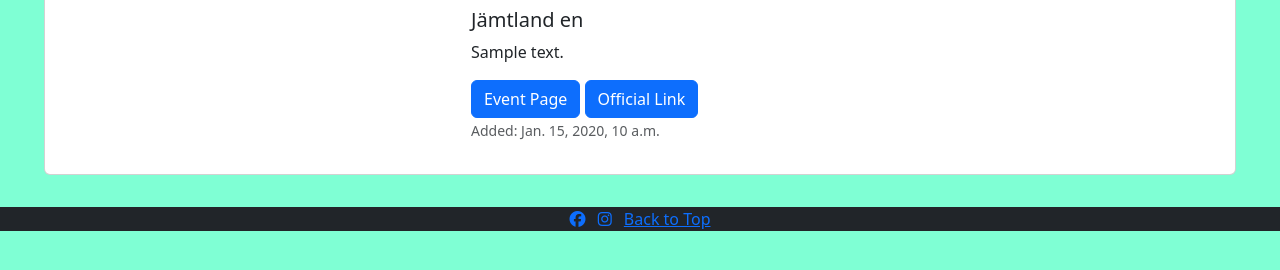
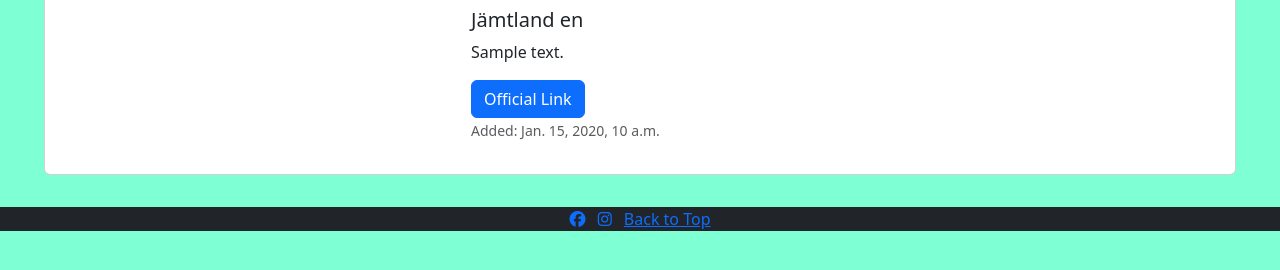
Before and after one commit to PjHurtig/events-in-town, a Django app: a page that uses templates/post_detail.html in a window 1280 px wide. Shown: the part 150-420 px from the top of the page. Run offline with Django 3.2, Linux system fonts and the light colour scheme; tables that the repository leaves empty hold one stand-in row (values such as "Sample post"); some libraries are stand-ins or nearby versions.

Commit message:
remove event link from post detail

```diff
--- a/templates/post_detail.html
+++ b/templates/post_detail.html
@@ -23,7 +23,6 @@
                     <h6 class="card-title">{{ post.event_date }} {{ post.event_time }}</h6>
                     <h5 class="card-title">{{ post.get_area_display }} {{ post.locale }}</h5>
                     <p class="card-text">{{ post.about }}</p>
-                    <a href="{% url 'post_detail' post.slug %}" class="btn btn-primary">Event Page</a>
                     {% if last_event_start.link != '' %}
                     <a href="{{ post.link }}" class="btn btn-primary" target="_blank">Official Link</a>
                     {% endif %}
```
